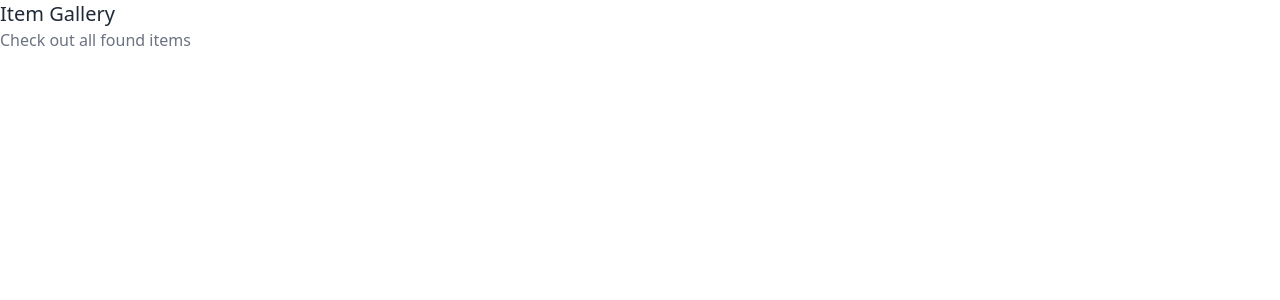
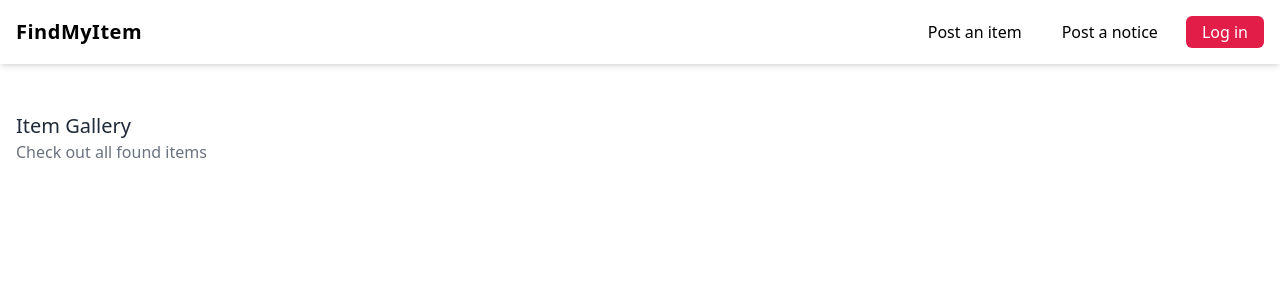
Before and after one commit to mazchew/find-my-item, a Next.js app: page / in a window 1280 px wide. Shown: the top 300 px of the page. Built offline with nearby package versions, Linux system fonts and the light colour scheme.

Commit message:
added styling for gallery/homepage

```diff
--- /dev/null
+++ b/components/Layout.js
@@ -0,0 +1,64 @@
+import { Fragment, useState } from 'react';
+import { useRouter } from 'next/router';
+import Head from 'next/head';
+import Link from 'next/link';
+import Image from 'next/image';
+import PropTypes from 'prop-types';
+
+
+const Layout = ({ children }) => {
+    return (
+      <>
+        <Head>
+          <title>FindMyItem</title>
+          <link rel="icon" href="/favicon.ico" />
+        </Head>
+
+        <div className="min-h-screen flex flex-col">
+          <header className="h-16 w-full shadow-md">
+            <div className="h-full container mx-auto">
+              <div className="h-full px-4 flex justify-between items-center space-x-4">
+                <Link href="/">
+                  <a className="flex items-center space-x-1">
+                    <span className="text-xl font-semibold tracking-wide">
+                      FindMyItem
+                    </span>
+                  </a>
+                </Link>
+                <div className="flex items-center space-x-4">
+                  <Link href="/item-creation">
+                    <a className="hidden sm:block hover:bg-gray-200 transition px-3 py-1 rounded-md">
+                      Post an item
+                    </a>
+                  </Link>
+                  <Link href="/notice-creation">
+                    <a className="hidden sm:block hover:bg-gray-200 transition px-3 py-1 rounded-md">
+                      Post a notice
+                    </a>
+                  </Link>
+                  <Link href="/login">
+                    <a className="ml-4 px-4 py-1 rounded-md bg-rose-600 hover:bg-rose-500 focus:outline-none focus:ring-4 focus:ring-rose-500 focus:ring-opacity-50 text-white transition">
+                      Log in
+                    </a>
+                  </Link>
+
+                </div>
+              </div>
+            </div>
+          </header>
+
+          <main className="flex-grow container mx-auto">
+            <div className="px-4 py-12">
+              {children}
+            </div>
+          </main>
+        </div>
+      </>
+    );
+};
+
+Layout.propTypes = {
+    children: PropTypes.oneOfType([PropTypes.node, PropTypes.func]),
+};
+
+export default Layout;
--- a/pages/index.js
+++ b/pages/index.js
@@ -1,10 +1,8 @@
-// import Layout from '@/components/Layout';
-// import Grid from '@/components/Grid';
-
-// import homes from 'data.json';
+import Layout from '@/components/Layout';
 
 export default function Home() {
   return (
+    <Layout>
       <div>
         <h1 className="text-xl font-medium text-gray-800">
           Item Gallery
@@ -13,5 +11,6 @@ export default function Home() {
           Check out all found items
         </p>
       </div>
+    </Layout>
   );
 }
```
Lines whose indentation alone changed are shown as unchanged.
